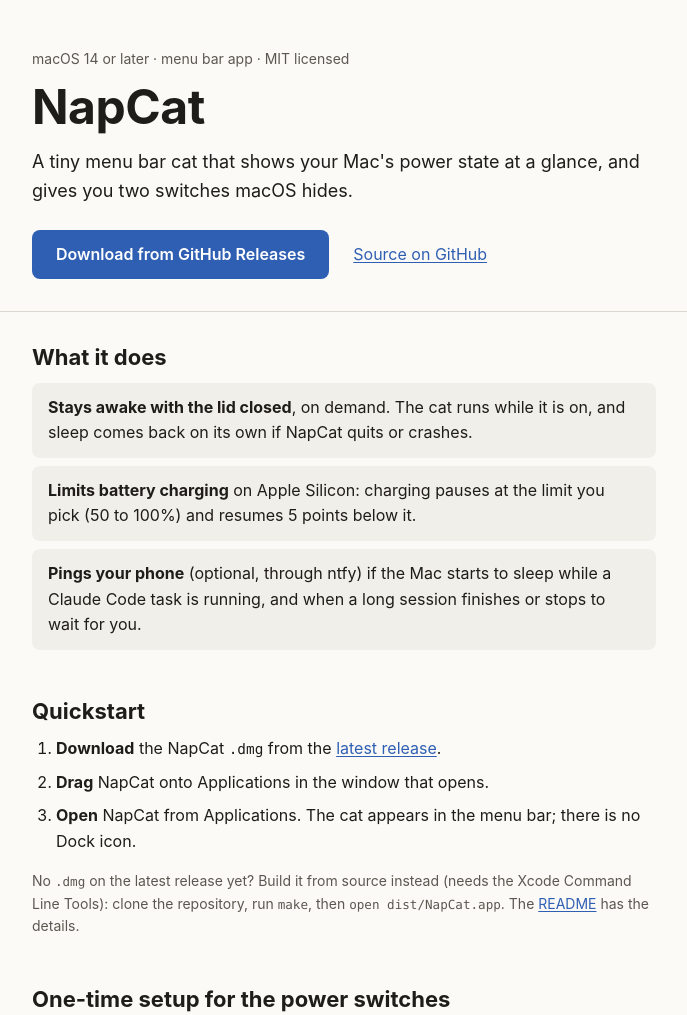
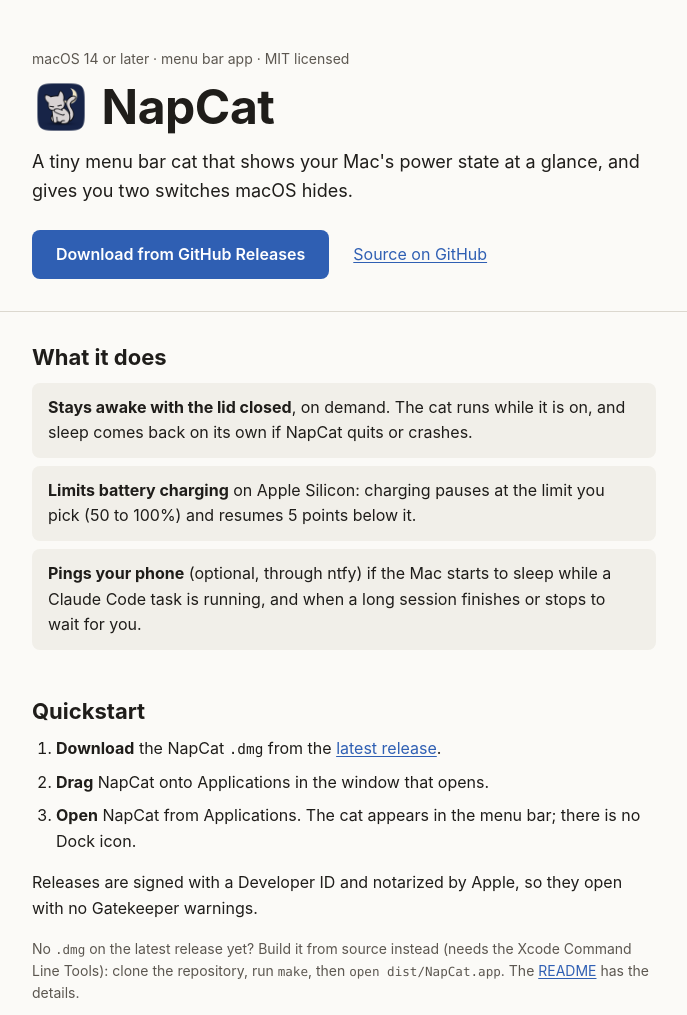
Before and after one commit to MuratAlkan06/NapCat, a plain HTML site: page docs/index.html in a window 1280 px wide. Shown: the top 1015 px of the page, without its empty margins (296-983 px from the left). Drawn offline with Linux system fonts and the light colour scheme.

Commit message:
docs(site): state the notarized downloads and add the app icon (#57)
* docs(site): state the notarized downloads and add the app icon

Say on the landing page that releases are signed with a Developer ID
and notarized by Apple, so macOS opens them with no warnings.

Add the Night Groom app icon: 16 and 32 px PNG favicons and a 128 px
copy shown beside the title, sized to the title's line box so the hero
keeps its height. The PNGs are byte-identical copies from
Resources/AppIcon.iconset.

Refs #56

* docs(site): scope the no-warnings claim to Gatekeeper

```diff
--- a/docs/index.html
+++ b/docs/index.html
@@ -10,6 +10,8 @@
   <meta name="description" content="NapCat is a tiny macOS menu bar cat that shows your Mac's power state and adds two switches macOS hides: stay awake with the lid closed, and a battery charge limit.">
   <title>NapCat: a menu bar cat for your Mac's power state</title>
   <link rel="stylesheet" href="style.css">
+  <link rel="icon" type="image/png" sizes="16x16" href="icon_16x16.png">
+  <link rel="icon" type="image/png" sizes="32x32" href="icon_32x32.png">
 </head>
 <body>
   <a class="skip-link" href="#main">Skip to content</a>
@@ -17,7 +19,10 @@
   <header class="hero">
     <div class="wrap">
       <p class="eyebrow">macOS 14 or later · menu bar app · MIT licensed</p>
-      <h1>NapCat</h1>
+      <div class="title">
+        <img class="app-icon" src="icon_128x128.png" width="128" height="128" alt="NapCat app icon: a cat grooming itself against a night sky">
+        <h1>NapCat</h1>
+      </div>
       <p class="lede">A tiny menu bar cat that shows your Mac's power state at a glance, and gives you two switches macOS hides.</p>
       <p class="actions">
         <a class="button" href="https://github.com/MuratAlkan06/NapCat/releases/latest">Download from GitHub Releases</a>
@@ -43,6 +48,7 @@
         <li><strong>Drag</strong> NapCat onto Applications in the window that opens.</li>
         <li><strong>Open</strong> NapCat from Applications. The cat appears in the menu bar; there is no Dock icon.</li>
       </ol>
+      <p>Releases are signed with a Developer ID and notarized by Apple, so they open with no Gatekeeper warnings.</p>
       <p class="note">No <code>.dmg</code> on the latest release yet? Build it from source instead (needs the Xcode Command Line Tools): clone the repository, run <code>make</code>, then <code>open dist/NapCat.app</code>. The <a href="https://github.com/MuratAlkan06/NapCat#install">README</a> has the details.</p>
     </section>
 
--- a/docs/style.css
+++ b/docs/style.css
@@ -1,4 +1,4 @@
-/* NapCat landing page. Plain CSS, no frameworks, no web fonts, no images. */
+/* NapCat landing page. Plain CSS, no frameworks, no web fonts; the only image is the app icon. */
 
 :root {
   color-scheme: light dark;
@@ -120,8 +120,22 @@ a:focus-visible {
   font-size: var(--text-sm);
 }
 
+.title {
+  display: flex;
+  align-items: center;
+  gap: var(--space-3);
+  margin: var(--space-2) 0 var(--space-3);
+}
+
+/* Sized to the title's line box, so the hero keeps its height. */
+.app-icon {
+  flex: none;
+  width: calc(var(--text-hero) * var(--leading-tight));
+  height: auto;
+}
+
 h1 {
-  margin: var(--space-2) 0 var(--space-3);
+  margin: 0;
   font-size: var(--text-hero);
   line-height: var(--leading-tight);
   letter-spacing: -0.01em;
```
Also changed, not shown: docs/icon_128x128.png (added), docs/icon_16x16.png (added), docs/icon_32x32.png (added).
